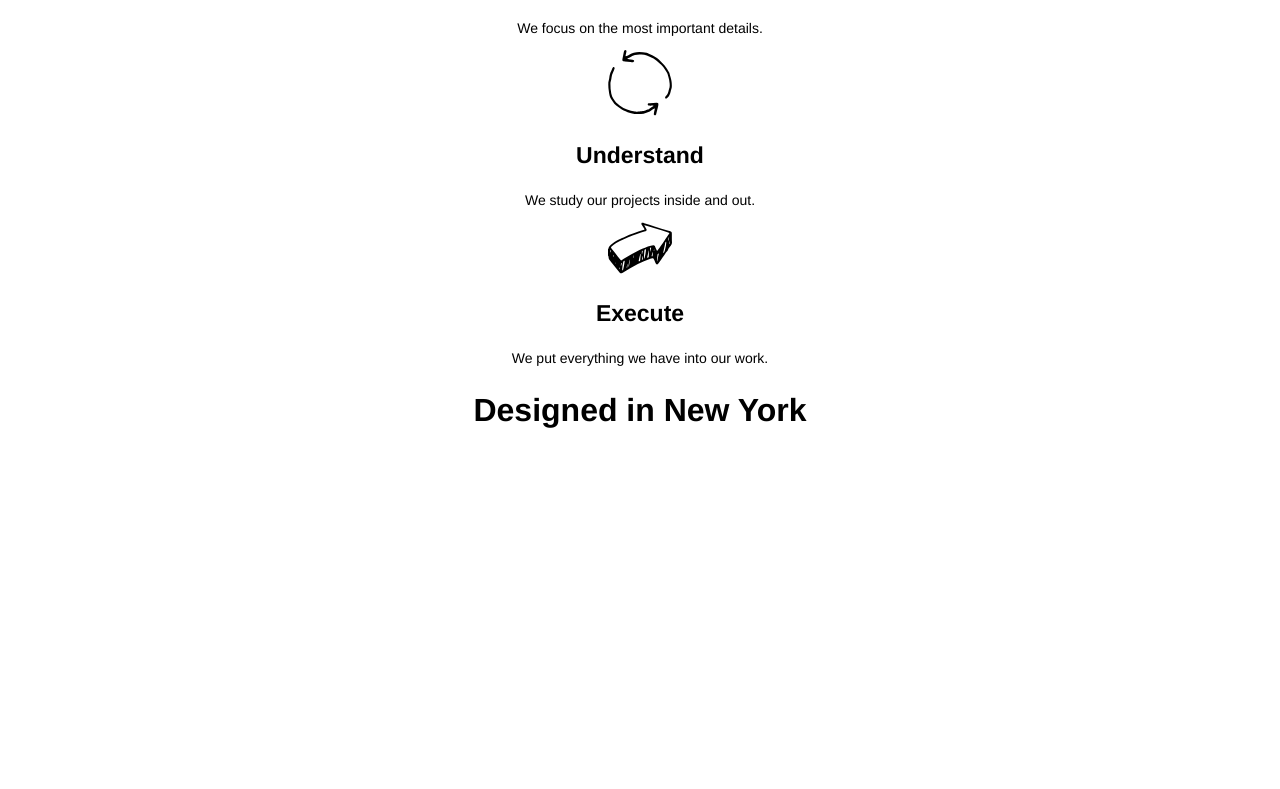
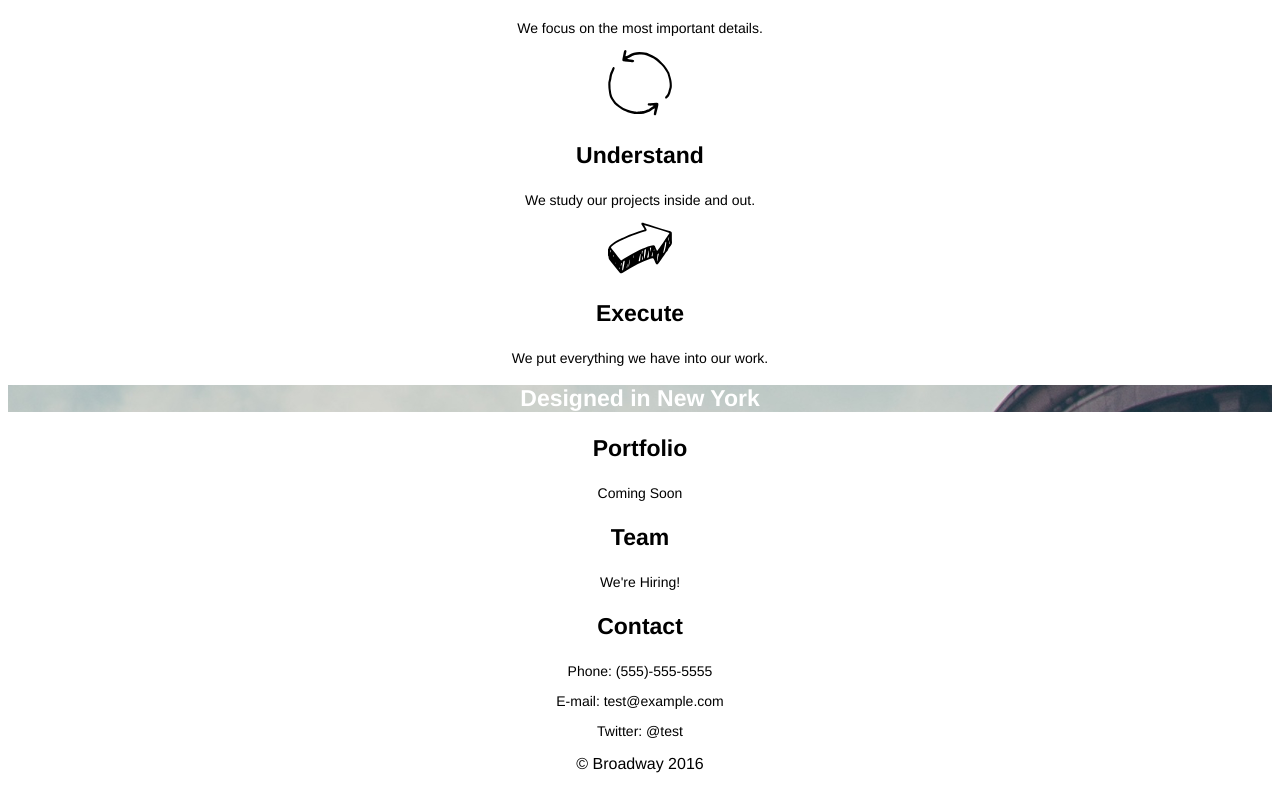
Before and after one commit to Scruff72/broadway, a plain HTML site: page index.html in a window 1280 px wide. Shown: the part 524-1313 px from the top of the page. Before the commit the page ends 980 px from the top, so only its background shows below. Drawn offline with Linux system fonts and the light colour scheme.

Commit message:
build and style about section

```diff
--- a/index.html
+++ b/index.html
@@ -32,27 +32,27 @@
 			<p>We put everything we have into our work.</p>
 		</div>
 
-		<h2 id="designed">Designed in New York</h2>
+		<h2 id="designed-heading">Designed in New York</h2>
 
 		<div id="about main-content">
 			<div id="work">
-				<h3></h3>
-				<p></p>
+				<h3>Portfolio</h3>
+				<p>Coming Soon</p>
 			</div>
 			<div id="team">
-				<h3></h3>
-				<p></p>
+				<h3>Team</h3>
+				<p>We're Hiring!</p>
 			</div>
 			<div id="contact">
-				<h3></h3>
-				<p></p>
-				<p></p>
-				<p></p>
+				<h3>Contact</h3>
+				<p>Phone: (555)-555-5555</p>
+				<p>E-mail: test@example.com</p>
+				<p>Twitter: @test</p>
 			</div>
 		</div>
 	</div>
 	<footer>
-		<p></p>
+		<p>&copy; Broadway 2016</p>
 		<nav></nav>
 	</footer>
 </body>
--- a/resources/css/style.css
+++ b/resources/css/style.css
@@ -22,3 +22,8 @@ header a {
 .main-content p {
 	font-size: 14px;
 }
+#designed-heading {
+	background-image: url("../../resources/images/the-flatiron-building.png");
+	color: white;
+	font-size: 23px;
+}
```
